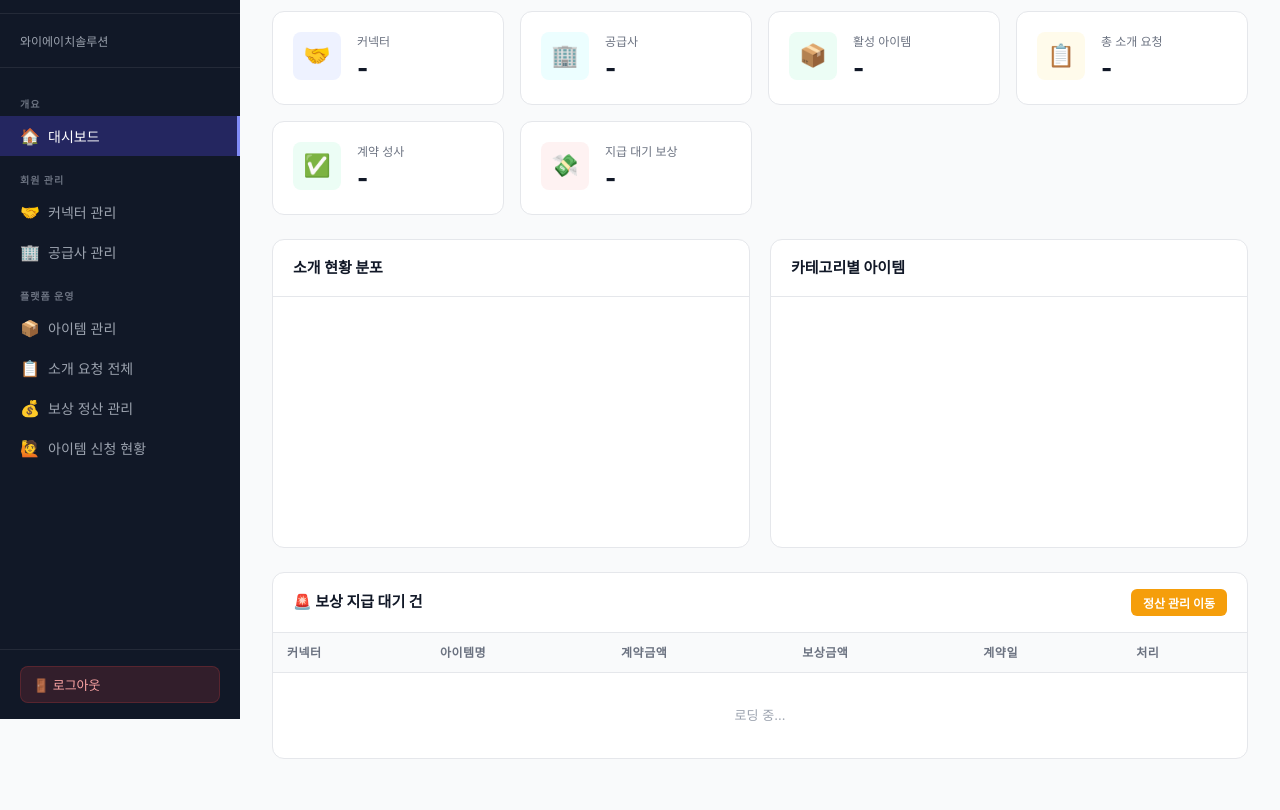
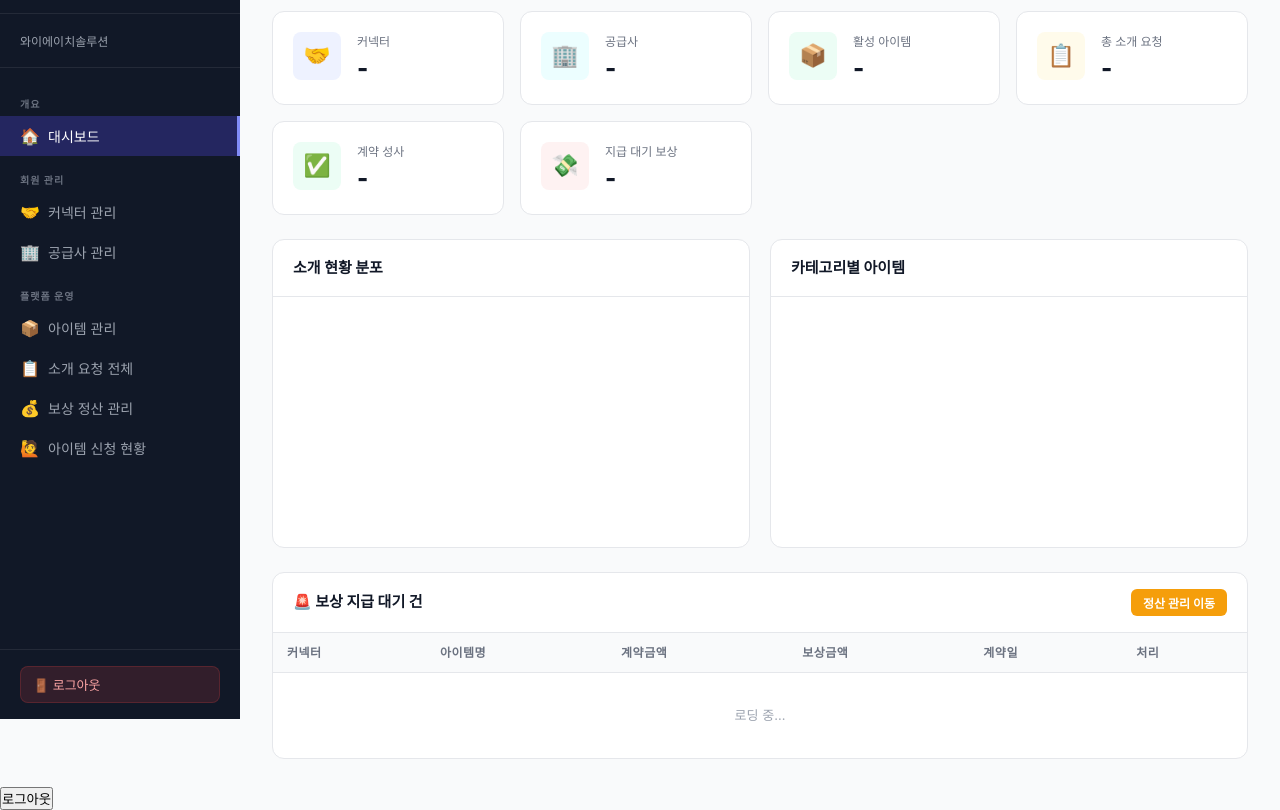
Before and after one commit to yhsolceo-sys/sogaeman-web, a plain HTML site: page dashboard-admin.html in a window 1280 px wide. Shown: the part 81-891 px from the top of the page. Before the commit the page ends 868 px from the top, so only its background shows below. Drawn offline with nearby package versions, Linux system fonts and the light colour scheme; a script that the page names is missing; a web font is replaced by a local one.

Commit message:
Update dashboard-admin.html

```diff
--- a/dashboard-admin.html
+++ b/dashboard-admin.html
@@ -694,5 +694,6 @@
   init();
 </script>
   <script type="module" src="./js/auth-guard.js"></script>
+  <button data-logout>로그아웃</button>
 </body>
 </html>
```
